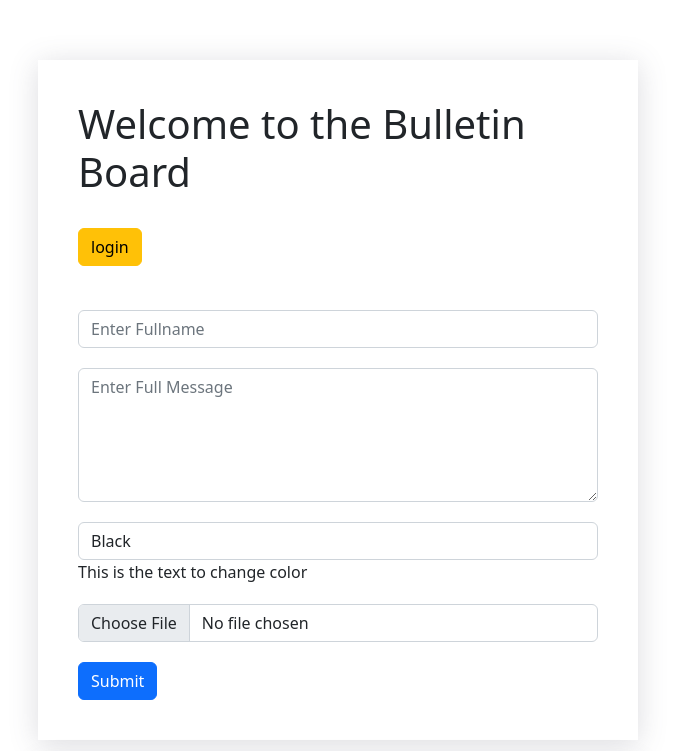
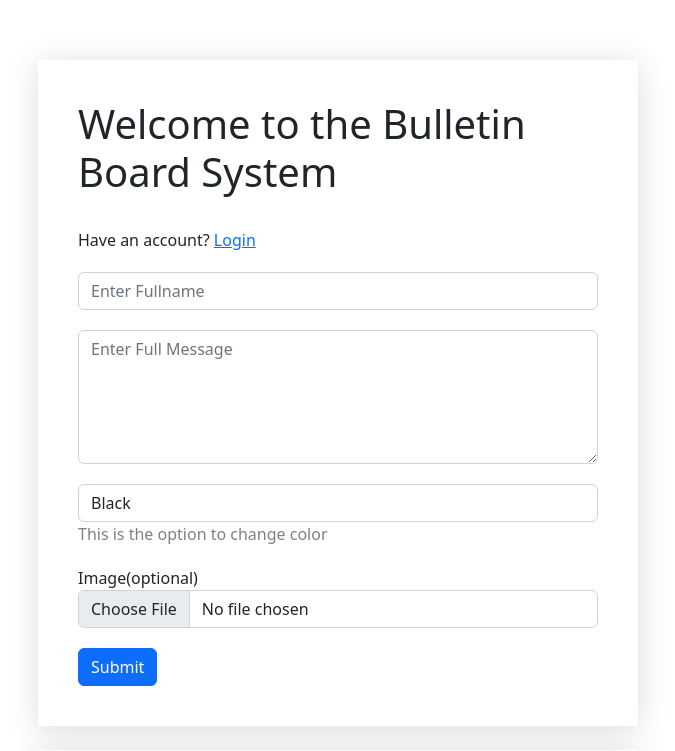
Before and after one commit to lelymonalisa/bulletin_message, a PHP site: page / in a window 1280 px wide. Shown: the top 751 px of the page, without its empty margins (302-977 px from the left). Run offline with PHP 8.4, Linux system fonts and the light colour scheme; data comes from the database, SQL or seed files in the repository.

Commit message:
update delete

```diff
--- a/index.php
+++ b/index.php
@@ -1,10 +1,10 @@
 <?php
 session_start();
-if (isset($_SESSION["id"])) {
-    $id = $_SESSION["id"];
+if (isset($_SESSION["userid"])) {
+    $userid = $_SESSION["userid"];
     $fullname = $_SESSION["fullname"];
 } else {
-    $id = "";
+    $userid = "-1";
 }
 ?>
 
@@ -23,16 +23,20 @@ if (isset($_SESSION["id"])) {
     <?php
          if (isset($_POST["submit"])) {
             $fullname = $_POST["fullname"];
+            $userid = "-1";
             if(isset($_SESSION["fullname"])){
               $fullname = $_SESSION["fullname"];
+            }
+            if(isset($_SESSION["userid"])){
+              $userid= $_SESSION["userid"];
             }
             $message = $_POST["message"];
             $messagecolor = $_POST["messagecolor"];
             $image = $_FILES['image']['name'];
             $image_size = $_FILES['image']['size'];
             $image_tmp_name = $_FILES['image']['tmp_name'];
-            $image_folder = 'bulletin-message/uploaded_img/'.$image;
-            $destination_path = getcwd().DIRECTORY_SEPARATOR;
+            $image_folder = 'uploaded_img/';
+            $destination_path = $image_folder;
             $target_path = $destination_path.basename($_FILES["image"]["name"]);
             move_uploaded_file($image_tmp_name,$target_path);
             $errors = array();
@@ -52,12 +56,12 @@ if (isset($_SESSION["id"])) {
                     echo "<div class='alert alert-danger'>$error</div>";
                 }
                }else{
-                $sql = "INSERT INTO message (fullname, message, messagecolor, image) VALUES (?, ?, ?, ?)";
-                $stmt = mysqli_stmt_init($conn);
-                if (mysqli_stmt_prepare($stmt, $sql)) {
-                    mysqli_stmt_bind_param($stmt, "ssss", $fullname, $message, $messagecolor, $image);
+                    $sql = "INSERT INTO message (fullname, userid, message, messagecolor, image) VALUES (?, ?, ?, ?, ?)";
+                    $stmt = mysqli_stmt_init($conn);
+                    if (mysqli_stmt_prepare($stmt, $sql)) {
+                    mysqli_stmt_bind_param($stmt, "sisss", $fullname, $userid, $message, $messagecolor, $image);
                     mysqli_stmt_execute($stmt);
-                    echo "<div class='alert alert-success'>Message successfully submitted</div>";
+                    echo "<div id='successAlert' class='alert alert-success'>Message successfully submitted</div>";
                     mysqli_stmt_close($stmt);
                 } else {
                     echo "Error: " . mysqli_error($conn);
@@ -67,19 +71,29 @@ if (isset($_SESSION["id"])) {
 
         }
         ?>
-        <h1>Welcome to the Bulletin Board</h1>
-            <?PHP if(isset($_SESSION["user"])) : ?>
+        <script>
+            setTimeout(function() {
+            var successAlert = document.getElementById('successAlert');
+            successAlert.style.display = 'none';
+            }, 2000);
+        </script>
+
+
+        <div class="centered-text">
+            <h1>Welcome to the Bulletin Board System</h1>
+        </div>
+            <?PHP if(isset($_SESSION["userid"])) : ?>
                 <div class="form-group"><br>
                 <a href="logout.php" class="btn btn-warning">Logout</a>
                 </div>
             <?PHP else : ?>
                 <div class="form-group"><br>
-                <a href="login.php" class="btn btn-warning">login</a>
+                <p>Have an account? <a href="login.php">Login</a></p>
                 </div>
             <?PHP endif; ?>
         <form action="index.php" method="post" enctype="multipart/form-data">
-             <?PHP if(!isset($_SESSION["user"])) : ?>
-                <div class="form-group"><br>
+             <?PHP if(!isset($_SESSION["userid"])) : ?>
+                <div class="form-group">
                 <input type="text" class="form-control" name="fullname" placeholder="Enter Fullname">
             </div>
             <?PHP endif; ?>
@@ -87,15 +101,16 @@ if (isset($_SESSION["id"])) {
                 <textarea cols="20" rows="5" class="form-control" name="message" placeholder="Enter Full Message"></textarea>
             </div>
             <div class="form-group">
-                <select class="form-control" name="messagecolor" placeholder="Choose Color">
+                <select class="form-control" name="messagecolor" placeholder="Choose Color";>
                 <option value="Black">Black</option>
                 <option value="Red">Red</option>
                 <option value="Green">Green</option>
                 <option value="Blue">Blue</option>
                 <option value="Yellow">Yellow</option></select>
-                <div id="textToChange">This is the text to change color</div>
+                <div style= "color:grey">This is the option to change color</div>
             </div>
             <div class="form-group">
+                <div>Image(optional)</div>
                 <input type="file" accept="image/png, image/jpeg" class="form-control" name="image" placeholder="Image">
             </div>
             <div class="form-btn">
```
